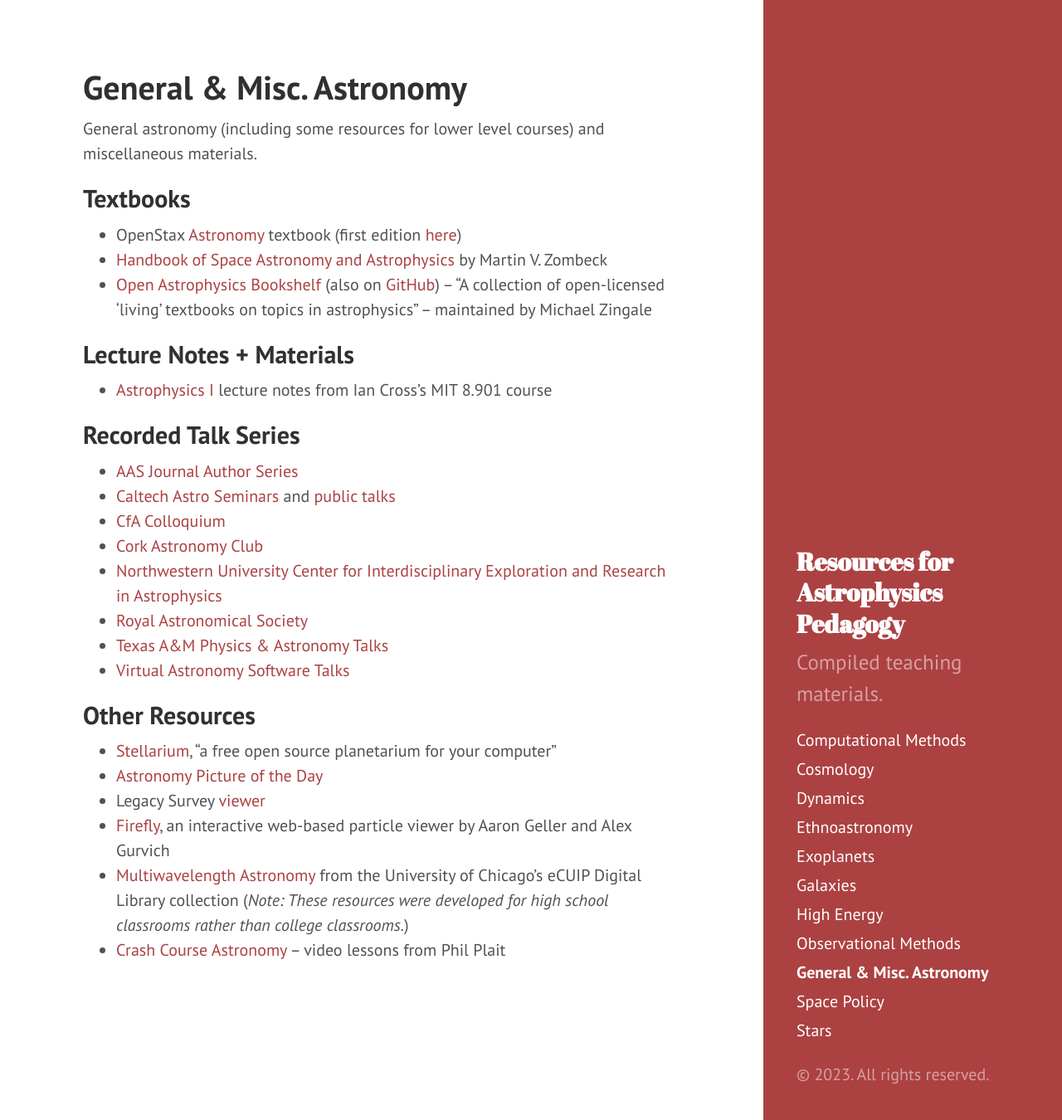
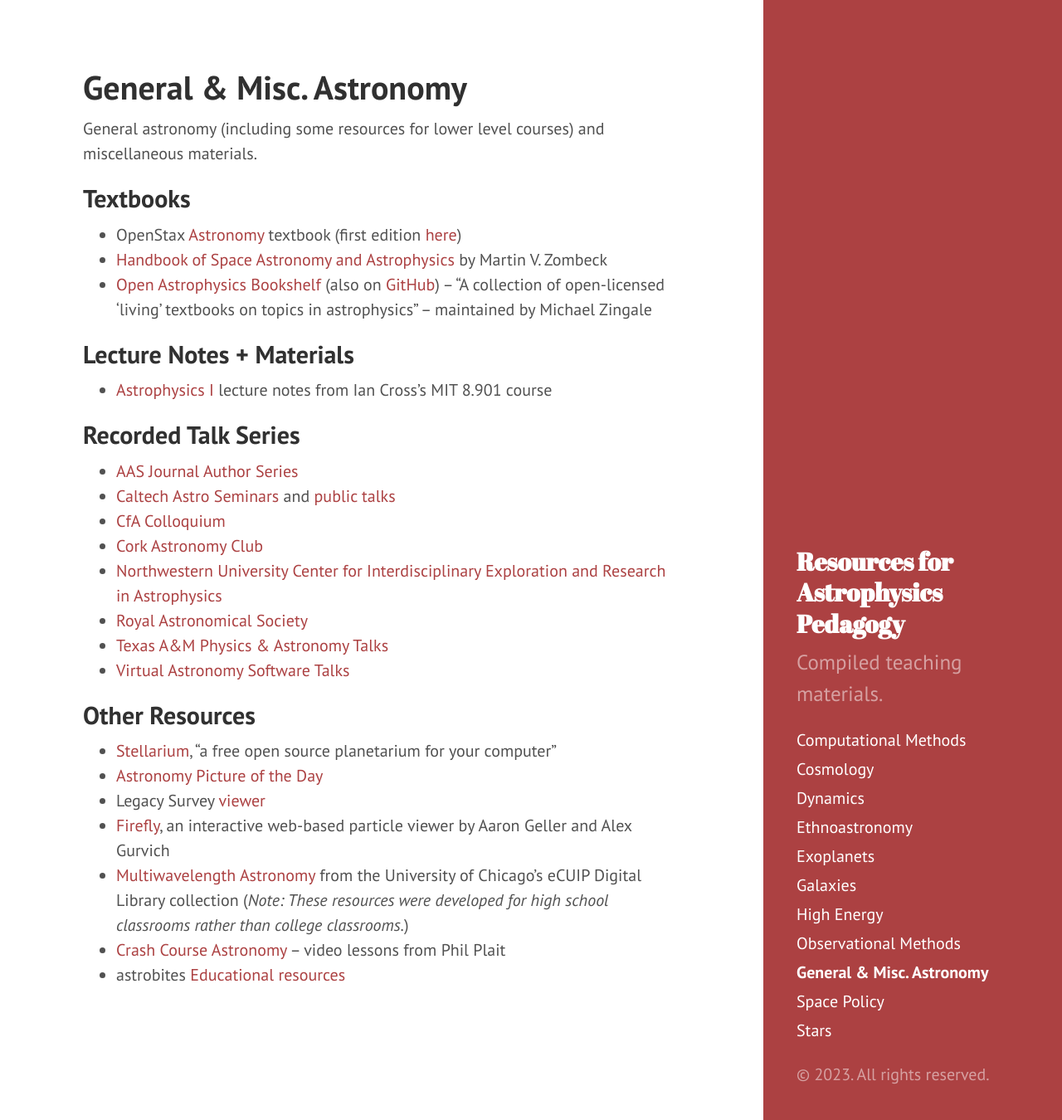
Before and after one commit to astroteaching/astroteaching.github.io, a Jekyll site: the page built from resources.md, in a window 1280 px wide and 1350 px high. Shown: the whole window at 83% size. Built offline with Jekyll 4.4.1, drawn with Linux system fonts in a browser that asks for light colours.

Commit message:
add astrobites

```diff
--- a/resources.md
+++ b/resources.md
@@ -32,3 +32,4 @@ General astronomy (including some resources for lower level courses) and miscell
 - [Firefly](http://firefly.rcs.northwestern.edu){:target="_blank"}, an interactive web-based particle viewer by Aaron Geller and Alex Gurvich
 - [Multiwavelength Astronomy](https://ecuip.lib.uchicago.edu/multiwavelength-astronomy/index.html){:target="_blank"} from the University of Chicago's eCUIP Digital Library collection (*Note: These resources were developed for high school classrooms rather than college classrooms.*)
 - [Crash Course Astronomy](https://www.youtube.com/playlist?list=PL8dPuuaLjXtPAJr1ysd5yGIyiSFuh0mIL){:target="_blank"} -- video lessons from Phil Plait
+- astrobites [Educational resources](https://astrobites.org/educational-resources/){:target="_blanks"}
```
